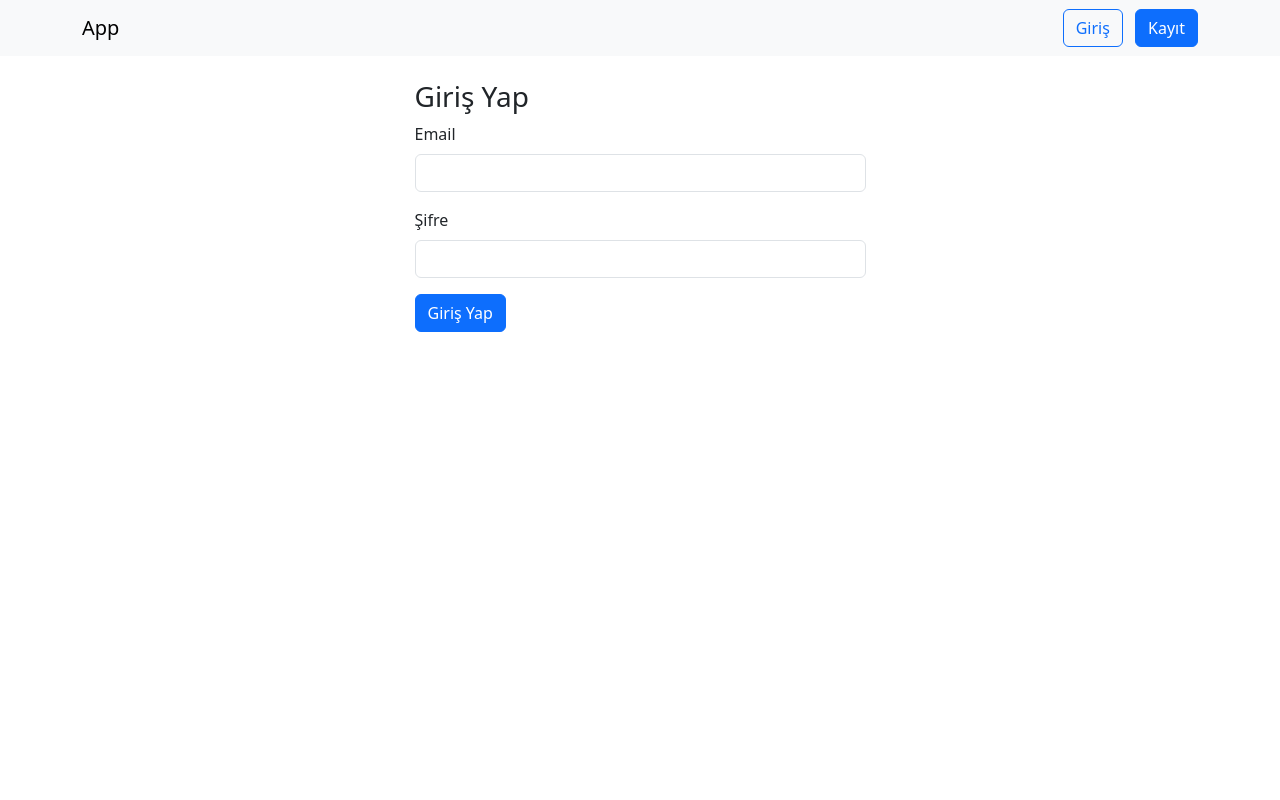
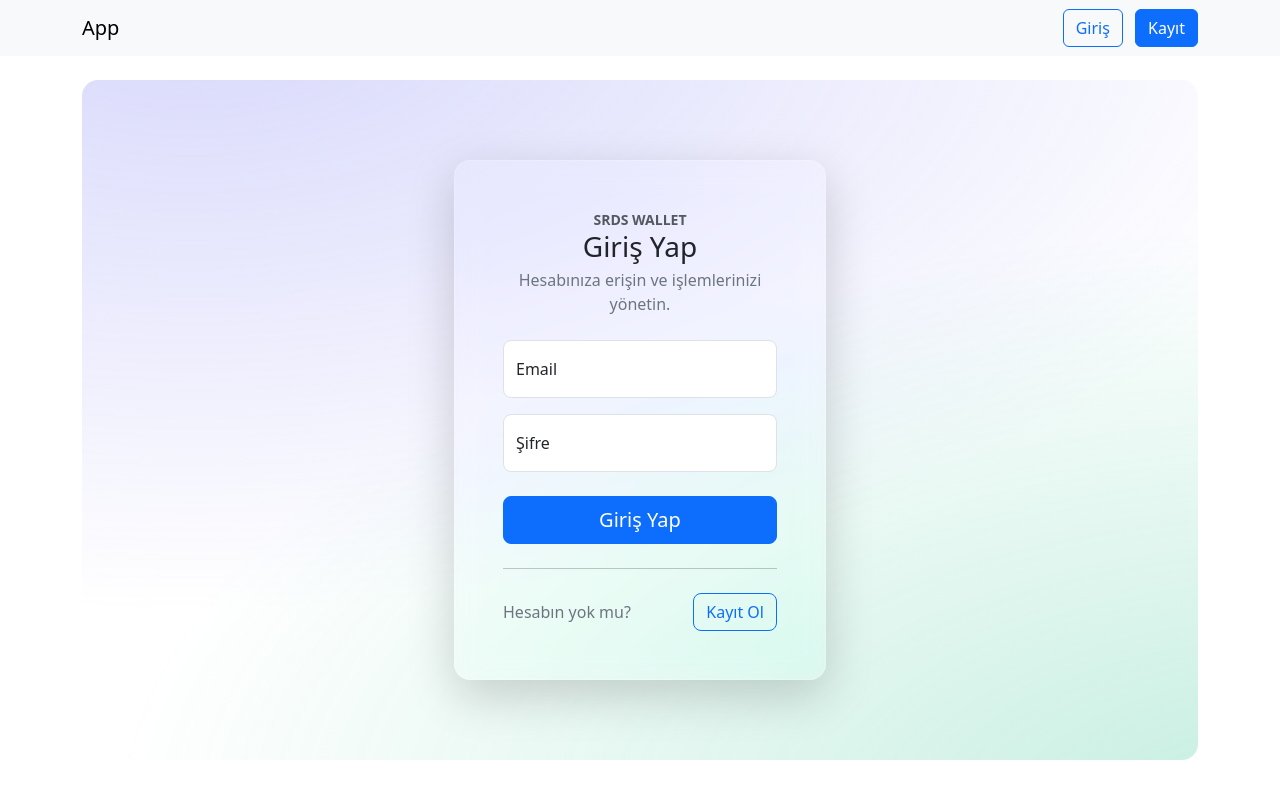
Before and after one commit to ardagencer1206/wallet, a Flask app: page /login in a window 1280 px wide. Run offline with Flask 3, Linux system fonts and the light colour scheme.

Commit message:
Update login.html

```diff
--- a/templates/login.html
+++ b/templates/login.html
@@ -1,20 +1,75 @@
 {% extends "base.html" %}
 {% block content %}
-<div class="row justify-content-center">
-  <div class="col-md-5">
-    <h3>Giriş Yap</h3>
-    <form method="post" novalidate>
-      {{ form.hidden_tag() }}
-      <div class="mb-3">
-        {{ form.email.label(class="form-label") }}
-        {{ form.email(class="form-control") }}
+
+<style>
+  .auth-wrap {
+    min-height: calc(100vh - 120px);
+    display: grid;
+    place-items: center;
+    background: radial-gradient(1200px 600px at 10% -10%, rgba(99,102,241,.25), transparent),
+                radial-gradient(1200px 600px at 110% 110%, rgba(16,185,129,.25), transparent);
+    border-radius: 1rem;
+  }
+  .glass-card {
+    background: rgba(255,255,255,0.08);
+    backdrop-filter: saturate(160%) blur(14px);
+    -webkit-backdrop-filter: saturate(160%) blur(14px);
+    border: 1px solid rgba(255,255,255,0.18);
+  }
+  @media (prefers-color-scheme: dark) {
+    .glass-card { background: rgba(15,15,20,0.55); }
+  }
+</style>
+
+<div class="auth-wrap">
+  <div class="col-11 col-sm-9 col-md-6 col-lg-4">
+    <div class="card glass-card shadow-lg rounded-4">
+      <div class="card-body p-4 p-md-5">
+
+        <div class="text-center mb-4">
+          <div class="fw-semibold text-uppercase small text-muted">SRDS Wallet</div>
+          <h3 class="mb-1">Giriş Yap</h3>
+          <p class="text-secondary mb-0">Hesabınıza erişin ve işlemlerinizi yönetin.</p>
+        </div>
+
+        <form method="post" novalidate>
+          {{ form.hidden_tag() }}
+
+          <div class="form-floating mb-3">
+            {{ form.email(class="form-control rounded-3", id="email", placeholder="email@example.com", autocomplete="email") }}
+            <label for="email">Email</label>
+            {% if form.email.errors %}
+              <div class="invalid-feedback d-block">
+                {{ form.email.errors[0] }}
+              </div>
+            {% endif %}
+          </div>
+
+          <div class="form-floating mb-4">
+            {{ form.password(class="form-control rounded-3", id="password", placeholder="••••••••", autocomplete="current-password") }}
+            <label for="password">Şifre</label>
+            {% if form.password.errors %}
+              <div class="invalid-feedback d-block">
+                {{ form.password.errors[0] }}
+              </div>
+            {% endif %}
+          </div>
+
+          <div class="d-grid gap-2">
+            {{ form.submit(class="btn btn-primary btn-lg rounded-3") }}
+          </div>
+        </form>
+
+        <hr class="my-4 opacity-25">
+
+        <div class="d-flex justify-content-between align-items-center">
+          <span class="text-secondary">Hesabın yok mu?</span>
+          <a class="btn btn-outline-primary rounded-3" href="{{ url_for('register') }}">Kayıt Ol</a>
+        </div>
+
       </div>
-      <div class="mb-3">
-        {{ form.password.label(class="form-label") }}
-        {{ form.password(class="form-control") }}
-      </div>
-      {{ form.submit(class="btn btn-primary") }}
-    </form>
+    </div>
   </div>
 </div>
+
 {% endblock %}
```
